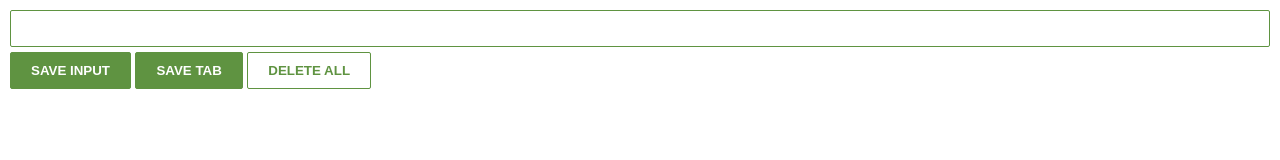
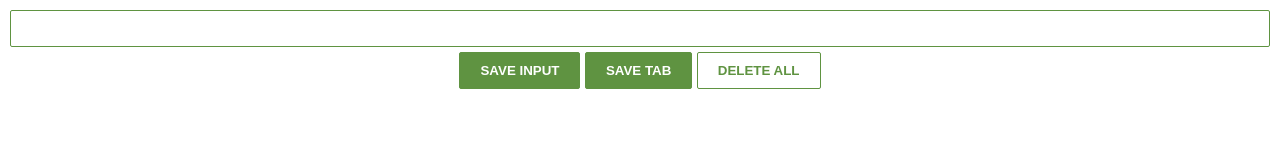
Before and after one commit to ERy03/Chrome-extension, a browser extension: page index.html in a window 1280 px wide. Drawn offline with Linux system fonts and the light colour scheme.

Commit message:
button centered

```diff
--- a/index.html
+++ b/index.html
@@ -9,9 +9,11 @@
   </head>
   <body>
     <input type="text" id="input-el">
+    <div class="button-center">
     <button id="input-btn">SAVE INPUT</button>
     <button id="tab-btn">SAVE TAB</button>
     <button id="delete-btn">DELETE ALL</button>
+    </div>
     <ul id="ul-el">
     </ul>
     <script src="index.js"></script>
--- a/style.css
+++ b/style.css
@@ -11,6 +11,10 @@ input {
     box-sizing: border-box;
     border: 1px solid #5f9341;
     border-radius: 2px;
+}
+
+.button-center {
+  text-align: center;
 }
 
 button {
```
